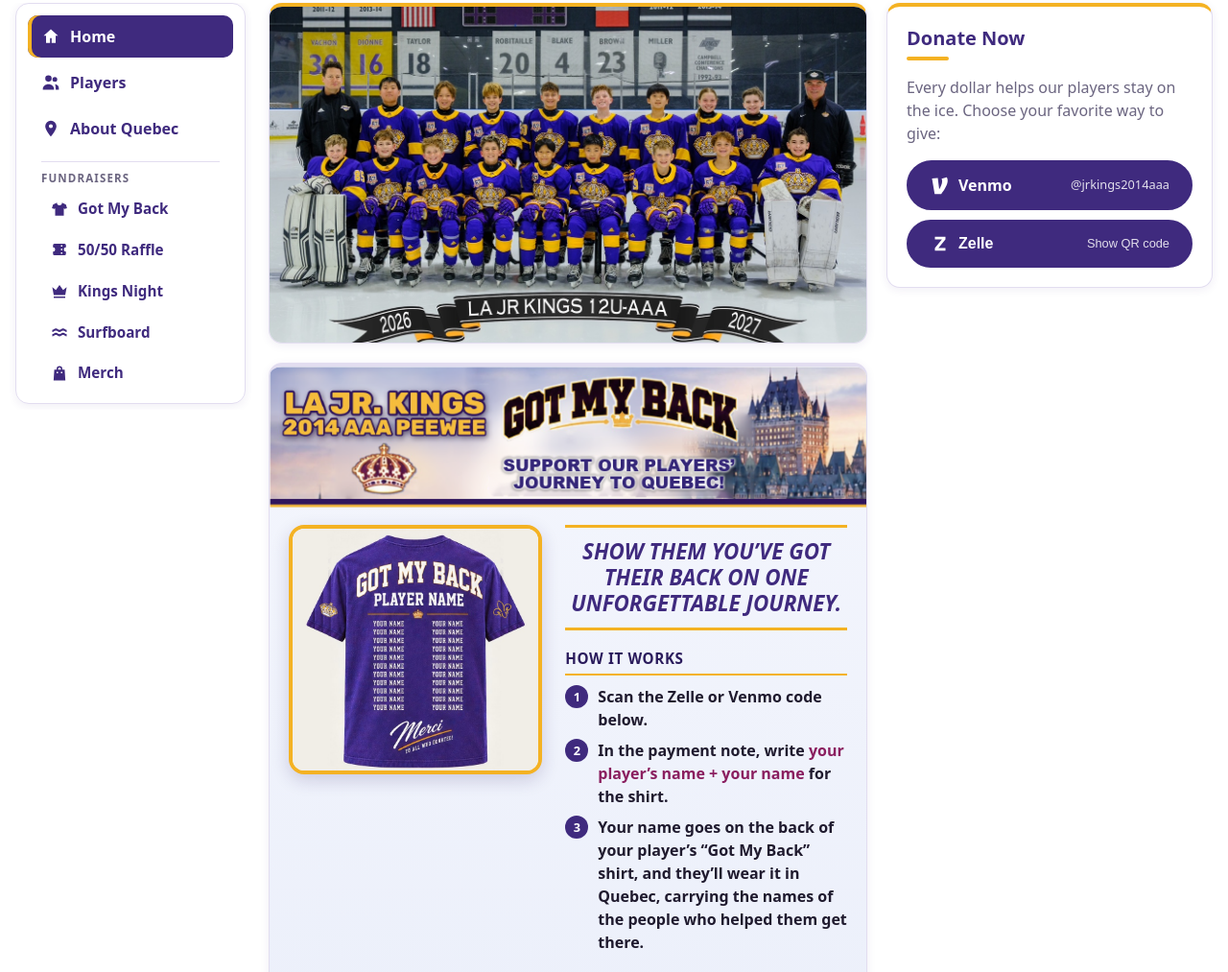
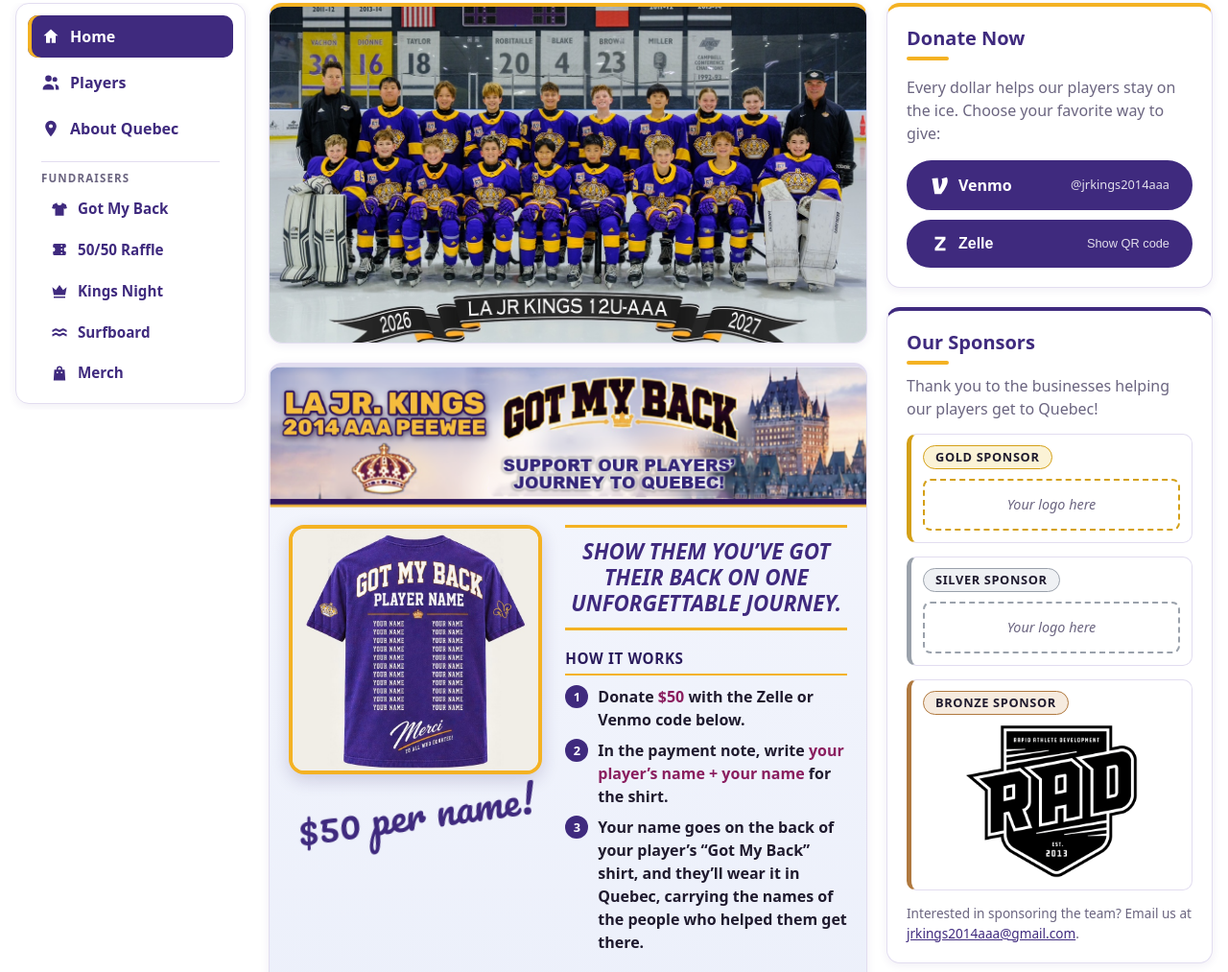
Before and after one commit to cgather99-boop/jrkings2014_website, a plain HTML site: page index.html in a window 1280 px wide. Shown: the part 164-1177 px from the top of the page at 96% size. Drawn offline with Linux system fonts and the light colour scheme.

Commit message:
Add sponsors card, Buy Tickets link, and $50 Got My Back wording
- Our Sponsors card under Donate Now: Gold and Silver open spots, RAD as Bronze sponsor
- Kings vs Sharks button now "Buy Tickets", linking to the Fevo event page
- Got My Back tile states the $50 donation per name

Co-Authored-By: Claude Opus 5.5 <noreply@anthropic.com>

```diff
--- a/app.js
+++ b/app.js
@@ -689,7 +689,16 @@ function renderGoKings(game, email) {
         $(id).hidden = false;
       }
     }
-    if (email) {
+    // A ticket link (e.g. the team's Fevo page) takes over the button; otherwise it emails the team.
+    const ticketUrl = safeUrl(game.ticketUrl);
+    if (ticketUrl) {
+      const link = $('go-kings-email');
+      link.href = ticketUrl;
+      link.target = '_blank';
+      link.rel = 'noopener';
+      link.textContent = game.ticketText || 'Buy Tickets';
+      link.hidden = false;
+    } else if (email) {
       const link = $('go-kings-email');
       const subject = game.emailSubject ? `?subject=${encodeURIComponent(game.emailSubject)}` : '';
       link.href = `mailto:${email}${subject}`;
@@ -826,6 +835,52 @@ function renderDonate(links = []) {
   }
 }
 
+// Sponsors card: one row per level (Gold, Silver, Bronze). A level with no sponsors yet shows an open spot.
+function renderSponsors(cfg, email) {
+  const section = $('sponsors');
+  const tiers = cfg?.tiers || [];
+  if (!section || !tiers.length) return;
+
+  $('sponsors-title').textContent = cfg.title || 'Our Sponsors';
+  if (cfg.text) {
+    const text = $('sponsors-text');
+    text.textContent = cfg.text;
+    text.hidden = false;
+  }
+
+  const list = $('sponsors-tiers');
+  for (const tier of tiers) {
+    const level = String(tier.level || '');
+    const box = el('div', `sponsor-tier sponsor-${level.toLowerCase().replace(/\W+/g, '-')}`);
+    box.appendChild(el('h3', 'sponsor-level', `${level} Sponsor${(tier.sponsors || []).length > 1 ? 's' : ''}`));
+    const logos = el('div', 'sponsor-logos');
+    for (const sp of tier.sponsors || []) {
+      const url = safeUrl(sp.url);
+      const wrap = url ? externalLink(url, 'sponsor') : el('div', 'sponsor');
+      if (sp.logo) {
+        const img = el('img');
+        img.src = sp.logo;
+        img.alt = sp.name || `${level} sponsor`;
+        img.loading = 'lazy';
+        wrap.appendChild(img);
+      } else wrap.appendChild(el('span', 'sponsor-name', sp.name || ''));
+      logos.appendChild(wrap);
+    }
+    if (!logos.children.length) logos.appendChild(el('p', 'sponsor-open', 'Your logo here'));
+    box.appendChild(logos);
+    list.appendChild(box);
+  }
+
+  const mail = safeUrl(email ? `mailto:${email}` : '');
+  if (mail && cfg.contactText) {
+    const note = $('sponsors-contact');
+    note.append(`${cfg.contactText} at `, externalLink(mail, '', email), '.');
+    note.hidden = false;
+  }
+
+  section.hidden = false;
+}
+
 // ---------- players page ----------
 
 function renderPlayers(players = []) {
@@ -900,6 +955,7 @@ async function init() {
     renderFiftyFifty(data.fiftyFifty);
     renderSurfboard(data.surfboard);
     renderDonate(data.donateLinks);
+    renderSponsors(data.sponsors, data.team?.contactEmail);
     renderGoKings(data.kingsGame, data.team?.contactEmail);
 
     renderPlayers(data.players);
--- a/data.json
+++ b/data.json
@@ -55,10 +55,10 @@
     "description": "",
     "image": "Images/shirt-back-sleeve-logos.jpg",
     "imageAlt": "Back of the purple “Got My Back” shirt: the player’s name, the names of their supporters, and “Merci to all who donated!”, with the Kings crown on one sleeve and a fleur-de-lis on the other",
-    "imageNote": "",
+    "imageNote": "$50 per name!",
     "stepsTitle": "How it works",
     "steps": [
-      "Scan the Zelle or Venmo code below.",
+      "Donate **$50** with the Zelle or Venmo code below.",
       "In the payment note, write **your player’s name + your name** for the shirt.",
       "Your name goes on the back of your player’s “Got My Back” shirt, and they’ll wear it in Quebec, carrying the names of the people who helped them get there."
     ],
@@ -76,7 +76,7 @@
         "url": "https://www.paypal.com/qrcodes/venmocs/33a7c50b-c785-476e-a091-45574d83a71e?created=1793653416.238593"
       }
     ],
-    "payNote": "On your phone? Tap the Zelle or Venmo code to open the app. Pick your player first: when you tap a code, an email to the team pulls up with your player and shirt name filled in, so just add the amount and hit send.",
+    "payNote": "On your phone? Tap the Zelle or Venmo code to open the app. Pick your player first: when you tap a code, an email to the team pulls up with your player and shirt name filled in, so just enter $50 and hit send.",
     "emailSubject": "Got My Back",
     "linkText": "Add your name",
     "linkUrl": ""
--- a/index.html
+++ b/index.html
@@ -9,7 +9,7 @@
   <link rel="preconnect" href="https://fonts.gstatic.com" crossorigin>
   <link rel="stylesheet" href="https://fonts.googleapis.com/css2?family=Pacifico&display=swap">
   <link rel="stylesheet" href="theme.css?v=6">
-  <link rel="stylesheet" href="styles.css?v=29">
+  <link rel="stylesheet" href="styles.css?v=30">
 </head>
 <body data-page="home">
   <!-- Header, sidebar, and footer are filled in by app.js (shared across pages). -->
@@ -166,6 +166,13 @@
             <div id="donate-links" class="donate-links"></div>
           </section>
 
+          <section id="sponsors" class="card sponsors order-sponsors" aria-labelledby="sponsors-title" hidden>
+            <h2 id="sponsors-title">Our Sponsors</h2>
+            <p id="sponsors-text" class="muted sponsors-text" hidden></p>
+            <div id="sponsors-tiers" class="sponsor-tiers"></div>
+            <p id="sponsors-contact" class="muted sponsors-contact" hidden></p>
+          </section>
+
         </div>
       </div>
     </main>
@@ -173,6 +180,6 @@
 
   <footer id="site-footer" class="site-footer"></footer>
 
-  <script src="app.js?v=28"></script>
+  <script src="app.js?v=30"></script>
 </body>
 </html>
--- a/styles.css
+++ b/styles.css
@@ -984,6 +984,29 @@ a.pay-card:hover, button.pay-card:hover { border-color: var(--primary); }
   80% { transform: rotate(1deg) scale(1.01); }
 }
 
+/* ---------- Sponsors (home page, under Donate Now) ---------- */
+.order-sponsors { order: 3; }
+.sponsors-text { margin: -6px 0 14px; }
+.sponsor-tiers { display: flex; flex-direction: column; gap: 14px; }
+.sponsor-tier { --metal: #b0793f; --metal-tint: #f6ebdf; border: 1px solid var(--border); border-left: 5px solid var(--metal); border-radius: 10px; padding: 10px 12px 12px; }
+.sponsor-gold { --metal: #d4a017; --metal-tint: #fbf3d6; }
+.sponsor-silver { --metal: #9aa1ab; --metal-tint: #eff1f4; }
+.sponsor-bronze { --metal: #b0793f; --metal-tint: #f6ebdf; }
+.card .sponsor-level {
+  display: inline-block; margin: 0 0 10px; padding: 2px 12px; border-radius: 999px;
+  background: var(--metal-tint); color: var(--text); border: 1px solid var(--metal);
+  font-size: 0.8rem; font-weight: 800; text-transform: uppercase; letter-spacing: 0.05em;
+}
+.sponsor-logos { display: flex; flex-wrap: wrap; justify-content: center; gap: 12px; }
+.sponsor { display: flex; align-items: center; justify-content: center; text-decoration: none; color: var(--text); }
+.sponsor img { display: block; width: 180px; max-width: 100%; height: auto; }
+.sponsor-name { font-weight: 700; }
+.sponsor-open {
+  flex: 1; margin: 0; padding: 14px; border: 2px dashed var(--metal); border-radius: 8px;
+  text-align: center; color: var(--muted); font-size: 0.9rem; font-style: italic;
+}
+.sponsors-contact { margin: 14px 0 0; font-size: 0.85rem; }
+
 /* ---------- Donate ---------- */
 .card-donate { border-top-color: var(--accent); }
 .donate-links { display: flex; flex-direction: column; gap: 10px; }
```
Also changed, not shown: players.html (+2 -2 lines), Images/RAD Logo Bronze Sponsor.png (added).
